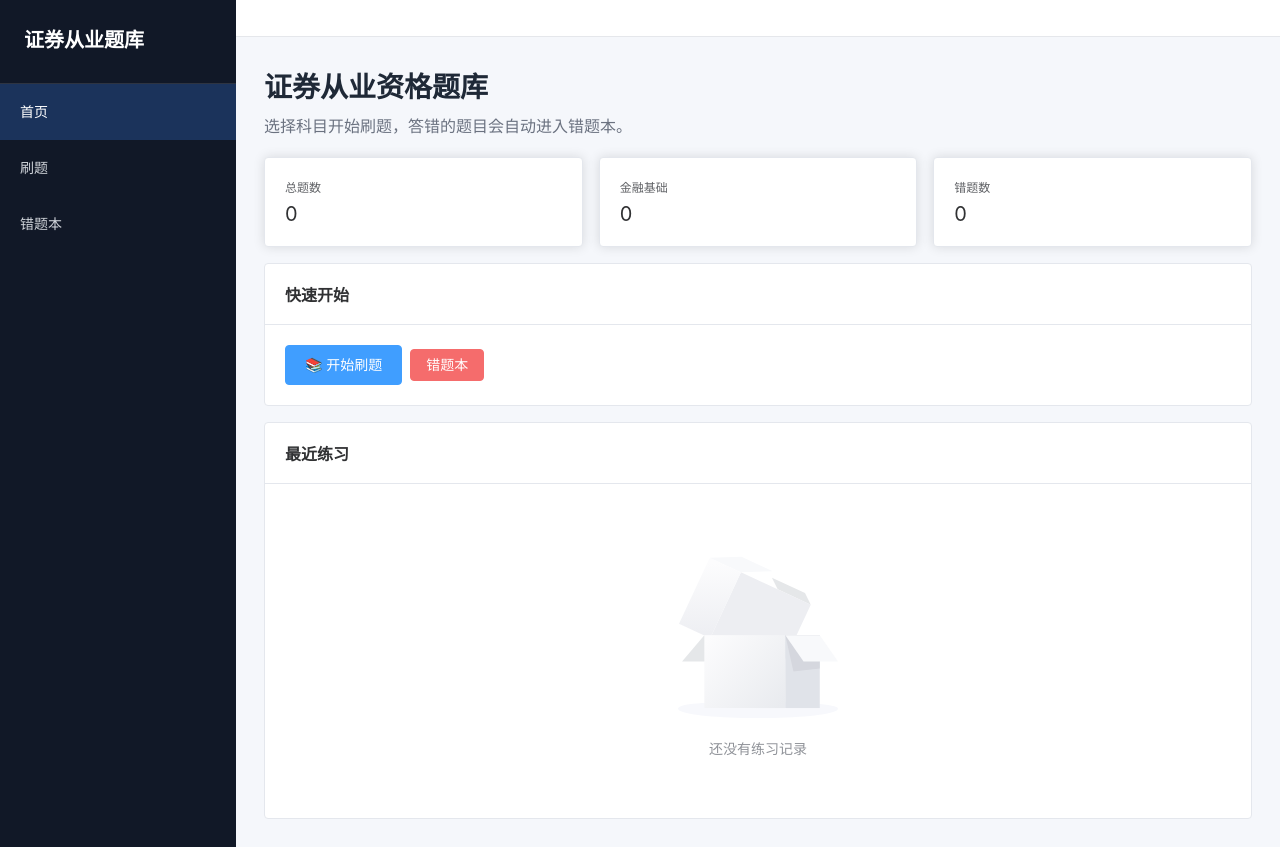
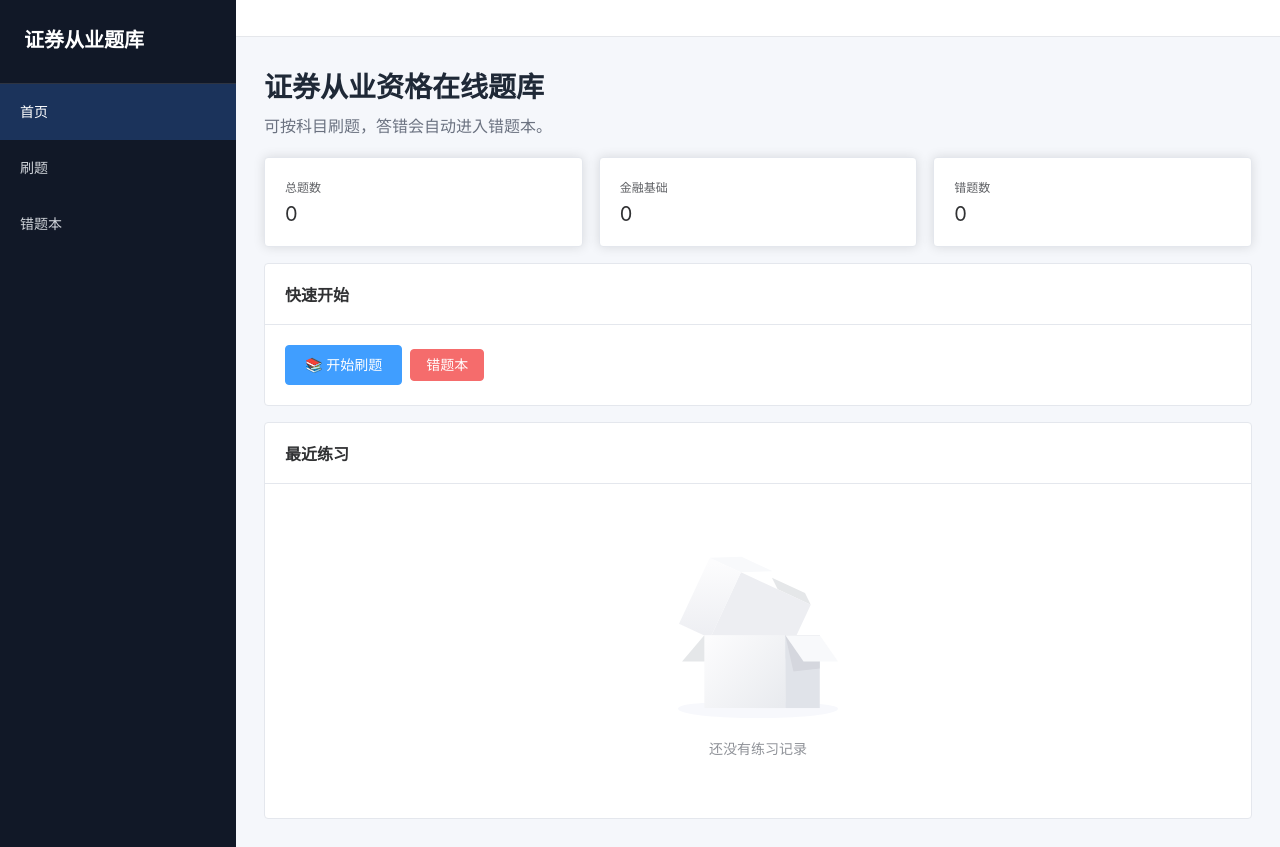
Before and after one commit to L2e0n/zhengquantest, a Vue app: page / in a window 1280 px wide. Built offline with nearby package versions, Linux system fonts and the light colour scheme.

Commit message:
优化首页文案和管理员密码
- 首页标题改为"证券从业资格在线题库"
- 简化首页描述文案
- 管理员密码更新为强密码

Co-Authored-By: Claude Opus 4.6 <noreply@anthropic.com>

```diff
--- a/src/components/AdminAuth.vue
+++ b/src/components/AdminAuth.vue
@@ -9,7 +9,7 @@ const props = defineProps<{
 const password = ref('')
 const loading = ref(false)
 
-const ADMIN_PASSWORD = 'admin2026'
+const ADMIN_PASSWORD = '123!Wheelsup*'
 
 function handleSubmit() {
   if (!password.value) {
--- a/src/views/Dashboard.vue
+++ b/src/views/Dashboard.vue
@@ -36,8 +36,8 @@ function handleAuthSuccess() {
 
     <div class="page-title">
       <div>
-        <h1>证券从业资格题库</h1>
-        <p>选择科目开始刷题，答错的题目会自动进入错题本。</p>
+        <h1>证券从业资格在线题库</h1>
+        <p>可按科目刷题，答错会自动进入错题本。</p>
       </div>
     </div>
 
```
